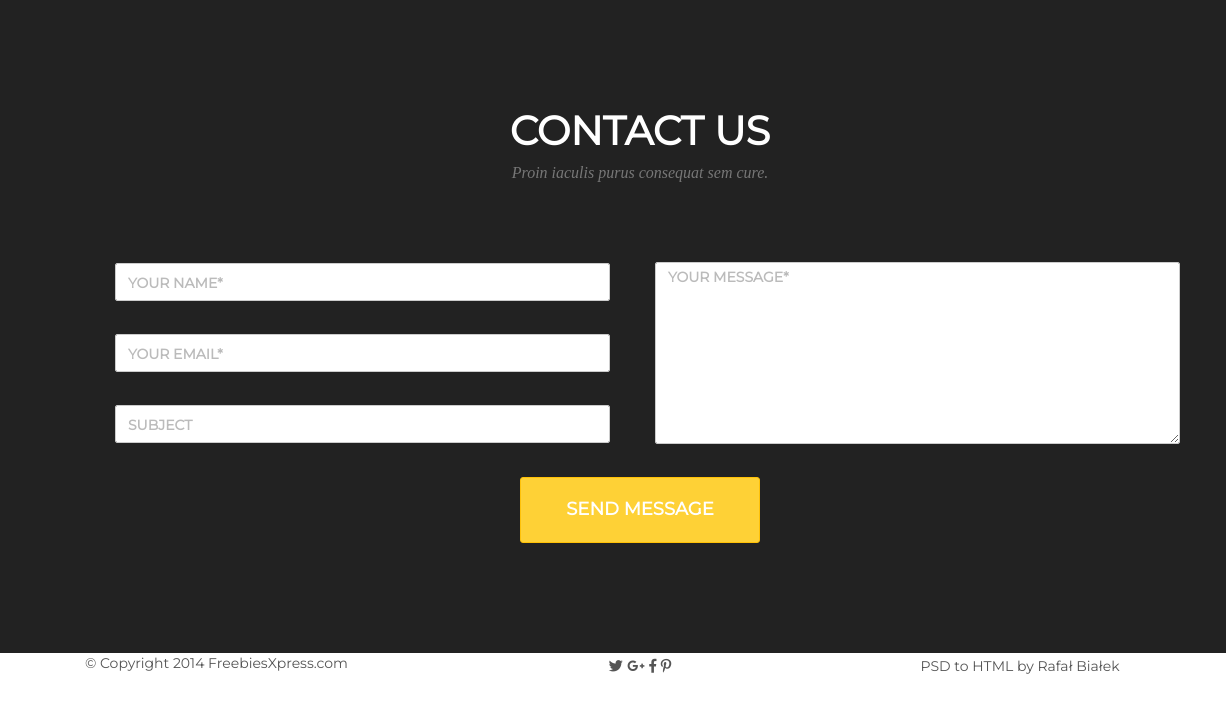
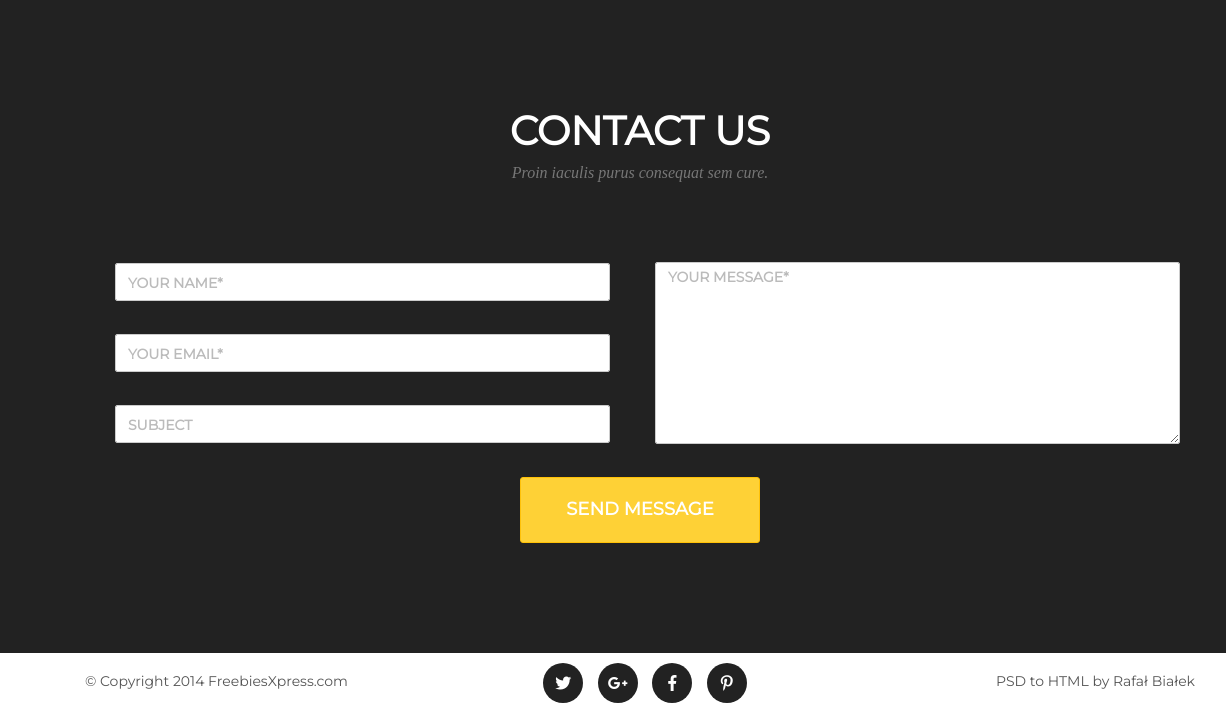
Before and after one commit to Bialek/golden-layout, a website: page index.html in a window 1280 px wide. Shown: the part 4303-5016 px from the top of the page, 0-1226 px from the left. Drawn offline with nearby package versions, Linux system fonts and the light colour scheme; a web font is replaced by a local one.

Commit message:
add footer

```diff
--- a/index.html
+++ b/index.html
@@ -270,16 +270,16 @@
     <footer>
     	<div class="container">
     		<div class="row">
-	    		<div class="col">
+	    		<div class="col-sm-4">
 					<p>© Copyright 2014 FreebiesXpress.com</p>
 	    		</div>
-	    		<div class="col">
+	    		<div class="col-sm-4 social">
 					<a href="#"><i class="fab fa-twitter"></i></a>
 		            <a href="#"><i class="fab fa-google-plus-g"></i></a>
 		            <a href="#"><i class="fab fa-facebook-f"></i></a>
 		            <a href="#"><i class="fab fa-pinterest-p"></i></a>
 	    		</div>
-	    		<div class="col">
+	    		<div class="col-sm-4">
 					<a href="bialekrafal.pl">PSD to HTML by Rafał Białek</a>
 	    		</div>
 	    	</div>
--- a/sass/style.scss
+++ b/sass/style.scss
@@ -247,7 +247,7 @@ header {
         border-radius: 50%;
         margin-left: 10px;
         i {
-            padding: 7px;
+            padding-top: 7px;
             color: #222222;
 
         }
@@ -311,17 +311,48 @@ header {
         border-radius: 3px;
         background-color: rgb(254, 209, 54);
         margin-bottom: 110px;
+
     }
 
 
 }
 
 footer {
-    p, a {
+    margin-top: 10px;
+    .social {
+        a {
+            display: inline-block;
+            width: 40px;
+            height: 40px;
+            background-color: #222;
+            border-radius: 50%;
+            margin-left: 10px;
+            margin-bottom: 10px;
+            i {
+                padding-top: 12px;
+                color: #fff;
+            }
+        }
+    }
+
+
+
+    p, a:only-child {
         font-size: 14px;
         font-family: "Montserrat";
         color: rgb(85, 85, 85);
         line-height: 1.571;
-        text-align: left;
+        float: left;
+        margin-top: 8px;
+
     }
+    a:only-child {
+        float: right; }
+
 }
+
+
+
+footer .social a ,.team a {
+
+}
```
Also changed, not shown: css/style.css, 1 other file.
